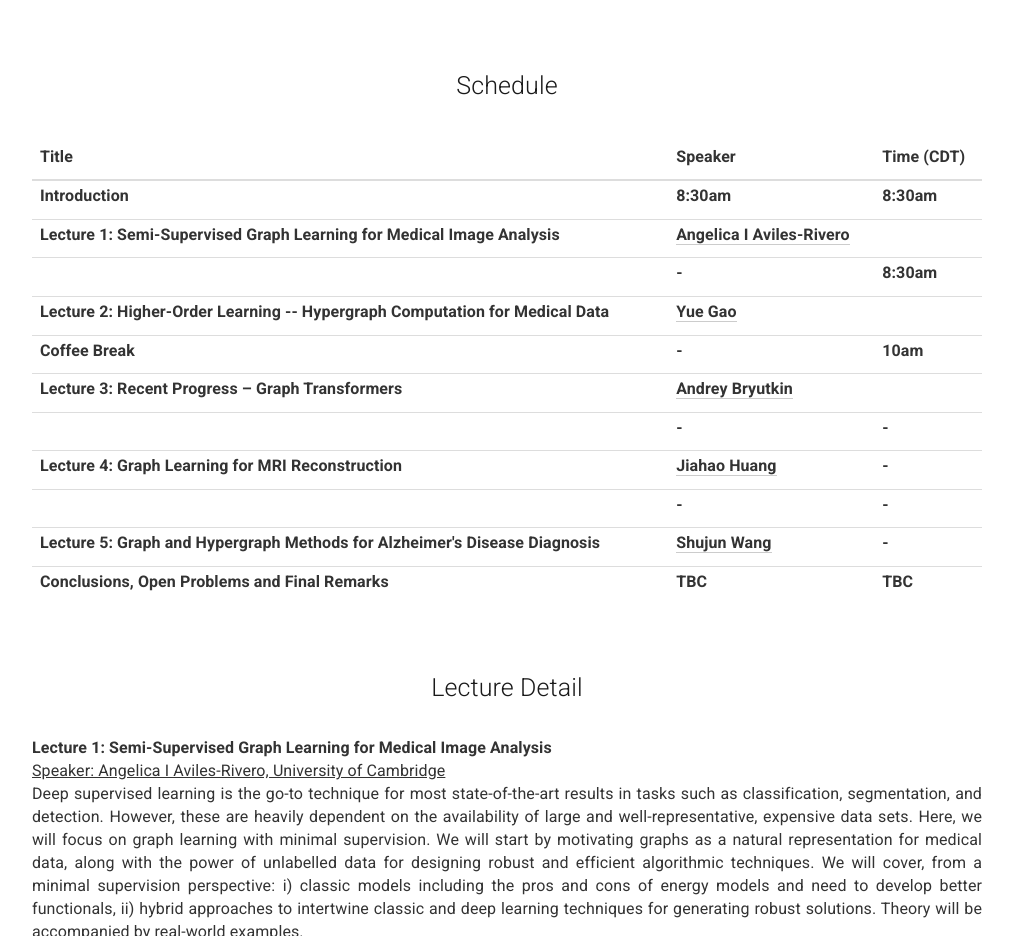
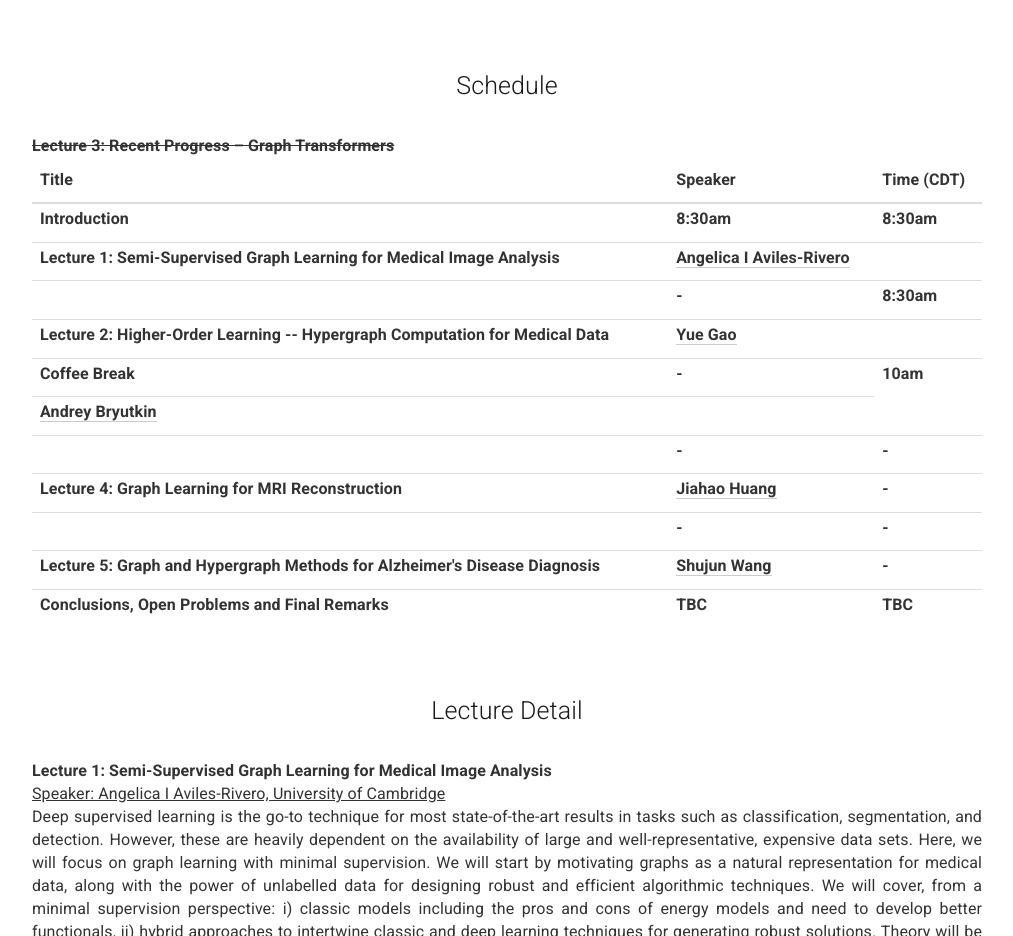
Before and after one commit to Math-ML-X/GrapHMedIA, a plain HTML site: page index.html in a window 1280 px wide. Shown: the part 2220-3156 px from the top of the page, without its empty margins (133-1146 px from the left). Drawn offline with nearby package versions, Linux system fonts and the light colour scheme.

Commit message:
Update index.html

```diff
--- a/index.html
+++ b/index.html
@@ -298,7 +298,7 @@ Graphs and hypergraphs have been increasingly used in medical image analysis due
         </tr>
 
         <tr>
-          <td>Lecture 3: Recent Progress – Graph Transformers </td>
+          <s>Lecture 3: Recent Progress – Graph Transformers </s>
           <td><a href="https://andreybryutkin.netlify.app/about">Andrey Bryutkin</a></td>
           <td></td>
         </tr>
```
